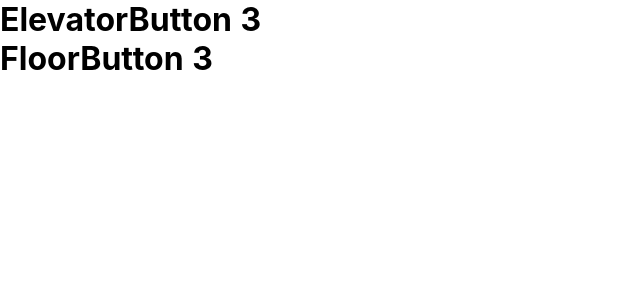
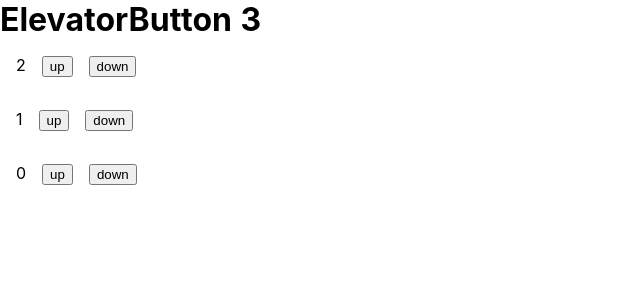
Before and after one commit to apkeerthika/elevator, a Nuxt app: page / in a window 1280 px wide. Shown: the top 300 px of the page, without its empty margins (0-640 px from the left). Built offline with nearby package versions, Linux system fonts and the light colour scheme.

Commit message:
Add alignment in floorbutton

```diff
--- a/components/FloorButtons.vue
+++ b/components/FloorButtons.vue
@@ -1,5 +1,10 @@
 <template lang="pug">
-h1 FloorButton {{ floors }}
+.floor-button
+  .floor(v-for="(f, i) in floors")
+    span {{ i }}
+    button up
+    button down
+
 </template>
 
 <script>
@@ -23,5 +28,13 @@ export default {
 
 <style lang="sass" scoped>
 // @import 'assets/styles/includes'
+.floor-button
+  display: flex
+  flex-direction: column-reverse
+  .floor
+    margin: 1rem
+    button
+      margin-left: 1rem
+
 
 </style>
```
